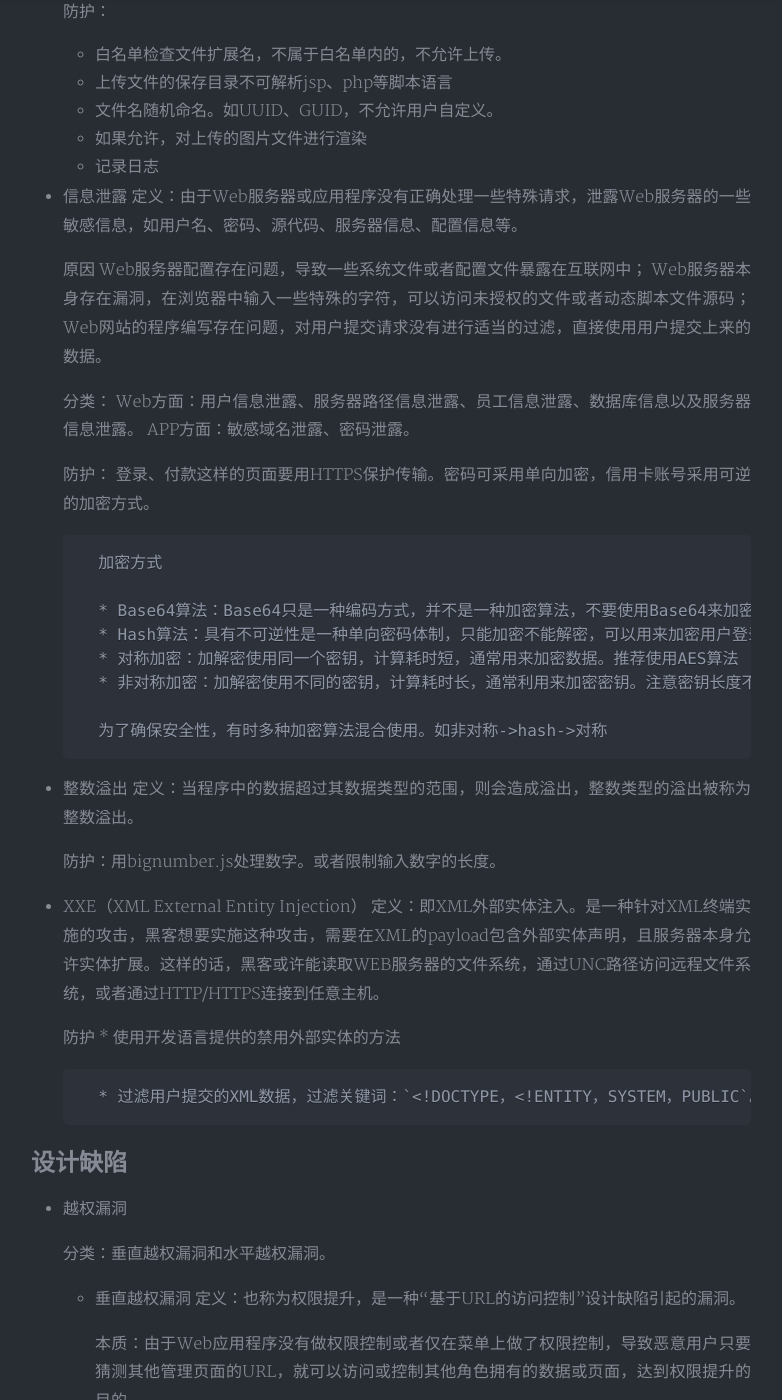
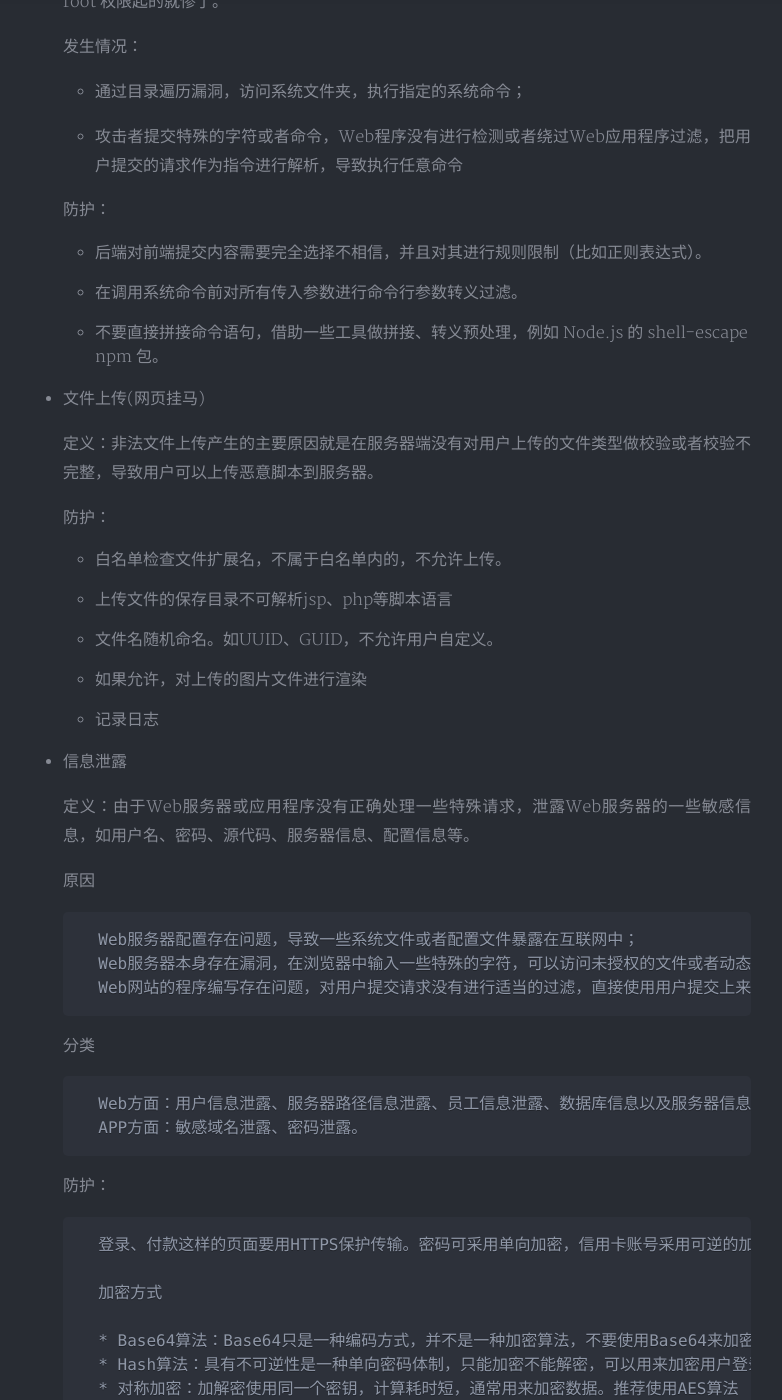
Before and after one commit to june111/june111.github.io, a Jekyll site: the page built from _posts/2018-12-05-web-security.md, in a window 1280 px wide and 1400 px high, scrolled down 7414 px. Shown: the whole window, without its empty margins (249-1031 px from the left). Built offline with Jekyll 4.4.1, drawn with Linux system fonts in a browser that asks for light colours; nearby versions of some CDN libraries; comment, search, counter and statistics services are not loaded; a style sheet for code colours, icons or effects is not loaded; some of the changed text lies outside the part shown.

Commit message:
格式调整

````diff
--- a/_posts/2018-12-05-web-security.md
+++ b/_posts/2018-12-05-web-security.md
@@ -171,21 +171,24 @@
 			* 当前用户打开其他用户填写的链接时，需告知风险（这也是很多论坛不允许直接在内容中发布外域链接的原因之一，不仅仅是为了用户留存，也有安全考虑）。
 
 * SQL注入
+
 	定义：用户可以提交一段数据库查询代码，根据程序返回的结果，获得某些他想得知的数据
 
 	本质：由于Web应用程序没有对用户输入数据的合法性进行判断，攻击者通过Web页面的输入区域(如URL、表单等) ，用精心构造的SQL语句插入特殊字符和指令，通过和数据库交互获得私密信息或者篡改数据库信息。
 
-	防护：
+	防护
 
 	1. 字符串长度验证，仅接受指定长度范围内的变量值。sql注入脚本必然会大大增加输入变量的长度，通过长度限制，比如用户名长度为 8 到 20 个字符之间，超过就判定为无效值。
-	2. 对特殊字符`'，"，\，<，>，&，*，;` 等sql注释符号进行转义处理，或编码转换。基本上所有的后端语言都有对字符串进行转义处理的方法，比如 lodash 的 `lodash._escapehtmlchar` 库。
+	2. 对特殊字符 ` '，"，\，<，>，&，*，; ` 等sql注释符号进行转义处理，或编码转换。基本上所有的后端语言都有对字符串进行转义处理的方法，比如 lodash 的 `lodash._escapehtmlchar` 库。
 	3. 对接收的参数进行类型格式化，如id参数值获取后，进行int类型转换
 	4. 永远不要使用动态拼装SQL。
 
-	所有的查询语句建议使用数据库提供的参数化查询（Parameterized Query）接口，参数化的语句使用参数而不是将用户输入变量嵌入到 SQL 语句中，即不要直接拼接 SQL 语句。例如 Node.js 中的 mysqljs 库的 `query` 方法中的 `?` 占位参数。
-	```
-	mysql.query(`SELECT * FROM user WHERE username = ? AND psw = ?`, [username, psw]);
-	```
+		所有的查询语句建议使用数据库提供的参数化查询（Parameterized Query）接口，参数化的语句使用参数而不是将用户输入变量嵌入到 SQL 语句中，即不要直接拼接 SQL 语句。例如 Node.js 中的 mysqljs 库的 `query` 方法中的 `?` 占位参数。
+
+		```MySQL
+		mysql.query(`SELECT * FROM user WHERE username = ? AND psw = ?`, [username, psw]);
+		```
+
 	5. 永远不要使用管理员权限的数据库连接(sa、root、admin)，为每个应用使用单独的专用的低特权账户进行有限的数据库连接。使用其他更安全的方式连接SQL数据库。例如已修正过SQL注入问题的数据库连接组件。
 	6. 不要把机密信息明文存放，请加密或者hash掉密码和敏感的信息。这样对方就算获取到整个表的数据内容，也没什么价值。
 	7. 应用的异常信息应该给出尽可能少的提示，最好使用自定义的错误信息对原始错误信息进行包装，把异常信息输出到日志而不是在页面中展示。
@@ -200,6 +203,7 @@
 	13. 不要过于细化返回的错误信息，如果目的是方便调试，就去使用后端日志，不要在接口上过多的暴露出错信息，毕竟真正的用户不关心太多的技术细节，只要话术合理就行。
 
 * 命令行注入
+
 	定义：指的是攻击者能够通过 HTTP 请求直接侵入主机，执行攻击者预设的 shell 命令。
 
 	本质：通过URL发起请求，在Web服务器端执行未授权的命令，获取系统信息，篡改系统配置，控制整个系统，使系统瘫痪等。
@@ -217,6 +221,7 @@
 	* 不要直接拼接命令语句，借助一些工具做拼接、转义预处理，例如 Node.js 的 shell-escape npm 包。
 
 * 文件上传(网页挂马)
+
 	定义：非法文件上传产生的主要原因就是在服务器端没有对用户上传的文件类型做校验或者校验不完整，导致用户可以上传恶意脚本到服务器。
 
 	防护：
@@ -227,18 +232,22 @@
 	* 记录日志
 
 * 信息泄露
+
 	定义：由于Web服务器或应用程序没有正确处理一些特殊请求，泄露Web服务器的一些敏感信息，如用户名、密码、源代码、服务器信息、配置信息等。
 
 	原因
+
 		Web服务器配置存在问题，导致一些系统文件或者配置文件暴露在互联网中；
 		Web服务器本身存在漏洞，在浏览器中输入一些特殊的字符，可以访问未授权的文件或者动态脚本文件源码；
 		Web网站的程序编写存在问题，对用户提交请求没有进行适当的过滤，直接使用用户提交上来的数据。
 
-	分类：
+	分类
+
 		Web方面：用户信息泄露、服务器路径信息泄露、员工信息泄露、数据库信息以及服务器信息泄露。
 		APP方面：敏感域名泄露、密码泄露。
 
 	防护：
+
 		登录、付款这样的页面要用HTTPS保护传输。密码可采用单向加密，信用卡账号采用可逆的加密方式。
 
 		加密方式
@@ -251,14 +260,17 @@
 		为了确保安全性，有时多种加密算法混合使用。如非对称->hash->对称
 
 * 整数溢出
+
 	定义：当程序中的数据超过其数据类型的范围，则会造成溢出，整数类型的溢出被称为整数溢出。
 
 	防护：用bignumber.js处理数字。或者限制输入数字的长度。
 
 * XXE（XML External Entity Injection）
+
 	定义：即XML外部实体注入。是一种针对XML终端实施的攻击，黑客想要实施这种攻击，需要在XML的payload包含外部实体声明，且服务器本身允许实体扩展。这样的话，黑客或许能读取WEB服务器的文件系统，通过UNC路径访问远程文件系统，或者通过HTTP/HTTPS连接到任意主机。
 
 	防护
+
 		* 使用开发语言提供的禁用外部实体的方法
 
 		* 过滤用户提交的XML数据，过滤关键词：`<!DOCTYPE，<!ENTITY，SYSTEM，PUBLIC`。
@@ -268,13 +280,16 @@
 * 越权漏洞
 
 	分类：垂直越权漏洞和水平越权漏洞。
+
 	* 垂直越权漏洞
+
 		定义：也称为权限提升，是一种“基于URL的访问控制”设计缺陷引起的漏洞。
 
 		本质：由于Web应用程序没有做权限控制或者仅在菜单上做了权限控制，导致恶意用户只要猜测其他管理页面的URL，就可以访问或控制其他角色拥有的数据或页面，达到权限提升的目的。
 
 
 	* 水平越权漏洞
+
 		定义：是一种“基于数据的访问控制”设计缺陷引起的漏洞。
 
 		本质：由于服务器端在接收到请求数据进行操作时没有判断数据的所属人而导致的越权数据访问漏洞。如服务器端从客户端提交的request参数（用户能够控制的数据）中获取用户id，恶意攻击者通过变换请求ID的值，查看或修改不属于本人的数据。
@@ -282,11 +297,13 @@
 	防护：配置FILTER拦截器，对请求所有URL进行拦截，对于需要进行授权的URL进行权限校验，防止用户越权访问系统资源。
 
 * 目录遍历
+
 	定义：又称目录穿越、恶意浏览、文件泄露等。指通过在 URL 或参数中构造 ../，./ ，或者附加“../”的一些变形（如“..\”或“..//”）和类似的跨父目录字符串的 ASCII 编码、unicode 编码等，完成目录跳转，读取操作系统各个目录下的敏感文件，也可以称作「任意文件读取漏洞」。
 
 	原理：程序没有充分过滤用户输入的 ../ 之类的目录跳转符，导致用户可以通过提交目录跳转来遍历服务器上的任意文件。使用多个.. 符号，不断向上跳转，最终停留在根 /，通过绝对路径去读取任意文件。
 
 	防护
+
 		* 对 URL 或者参数进行 ../，./ 等字符的转义过滤。
 		* 要下载的文件地址保存至数据库中。
 		* 文件ID使用随机数命名
@@ -307,6 +324,7 @@
 	原因：基本上就是发生在服务器配置上了，服务器可以设置哪些路径的文件才可以被直接访问的
 
 	分类：
+
 	* .hg源码泄漏
 	* .git源码泄漏
 	* .DS_Store文件泄漏
@@ -318,6 +336,7 @@
 	防护：所有的服务器都提供了静态资源机制，所以在通过服务器配置静态资源目录和路径的时候，一定要注意检验，不然很可能产生漏洞。
 
 * 点击劫持(Click jacking)
+
 	定义：点击劫持是一种视觉上的欺骗手段，攻击者使用一个透明的、不可见的iframe，覆盖在一个网页上，然后诱使用户在该网页上进行操作，此时用户在不知情的情况下点击了透明的iframe页面。通过调整iframe页面的位置，可以诱使用户恰好点击在iframe页面的一些功能性按钮上。
 
 	防护： 配置FILTER拦截器，在服务器端返回请求中，使用一个HTTP头“X-Frame-Options”值为SAMEORIGIN-同源策略  ，则frame页面的地址只能为同源域名下面的页面，防止点击劫持漏洞发生。
@@ -346,6 +365,7 @@
 ### 其他
 
 * 服务端请求伪造 SSRF（Server-Side Request Forgery）
+
 	定义：一种由攻击者构造形成由服务端发起请求的一个安全漏洞
 
 	本质：是由于有些应用（网页分享、站长工具、图片搜索等）提供了通过URL 获取其他站点资源的功能，当这种功能没有对协议、网络边界等做好限制，导致这种功能被滥用，攻击者可以利用这种缺陷获取内网敏感数据、DOS 内网服务器、获取内网服务器权限、读取文件等。
@@ -359,12 +379,14 @@
 	* 内网服务器禁用不必要的协议，仅允许HTTP和HTTPS请求，防止类似于file:///、gopher://、ftp:// 等协议引起的安全问题。
 
 * DDoS 攻击
+
 	定义：又叫分布式拒绝服务，全称 Distributed Denial of Service，其原理就是利用大量的请求造成资源过载，导致服务不可用
 
 	分类：从层次上可分为网络层攻击与应用层攻击。网络层 DDos 攻击包括 SYN Flood、ACK Flood、UDP Flood、ICMP Flood 等。
 
 	防护
 		网络层 DDoS 防御
+
 		网络层的 DDoS 攻击究其本质其实是无法防御的，我们能做得就是不断优化服务本身部署的网络架构，以及提升网络带宽。当然，还是做好以下几件事也是有助于缓解网络层 DDoS 攻击的冲击：
 
 		* 网络架构上做好优化，采用负载均衡分流。
@@ -380,6 +402,7 @@
 		* 限制在防火墙外与网络文件共享。这样会给黑客截取系统文件的机会，主机的信息暴露给黑客，无疑是给了对方入侵的机会。
 
 		应用层 DDoS 防御
+
 		应用层 DDoS 攻击不是发生在网络层，是发生在 TCP 建立握手成功之后，应用程序处理请求的时候，现在很多常见的 DDoS 攻击都是应用层攻击。应用层攻击千变万化，目的就是在网络应用层耗尽你的带宽，下面列出集中典型的攻击类型：CC 攻击、DNS Flood、HTTP 慢速连接攻击。
 
 		* 判断 User-Agent 字段（不可靠，因为可以随意构造）
@@ -397,6 +420,7 @@
 	防护：
 
 	DNS 劫持
+
 	DNS 劫持，也叫做域名劫持。DNS 的作用是把网络地址域名对应到真实的计算机能够识别的 IP 地址，以便计算机能够进一步通信，传递网址和内容等。如果当用户通过某一个域名访问一个站点的时候，被篡改的 DNS 服务器返回的是一个恶意的钓鱼站点的 IP，用户就被劫持到了恶意钓鱼站点，然后继而会被钓鱼输入各种账号密码信息，泄漏隐私。
 
 	这类劫持，要不就是网络运营商搞的鬼，一般小的网络运营商与黑产勾结会劫持 DNS，要不就是电脑中毒，被恶意篡改了路由器的 DNS 配置，基本上做为开发者或站长却是很难察觉的，除非有用户反馈，现在升级版的 DNS 劫持还可以对特定用户、特定区域等使用了用户画像进行筛选用户劫持的办法，另外这类广告显示更加随机更小，一般站长除非用户投诉否则很难觉察到，就算觉察到了取证举报更难。无论如何，如果接到有 DNS 劫持的反馈，一定要做好以下几件事：
@@ -412,9 +436,11 @@
 	HTTPS 协议就是一种基于 SSL 协议的安全加密网络应用层协议，可以很好的防止 HTTP 劫持。将你的站点全站改造成 HTTPS。
 
 * IP登录限制绕过
-	定义：系统根据客户端提交的x-forwarded-for值来判断内网登陆还是外网登陆，当客户端请求携带x-forwarded-for值为127.0.0.1时，可直接使用内网登陆方式登陆系统。
+
+	`定义`：系统根据客户端提交的x-forwarded-for值来判断内网登陆还是外网登陆，当客户端请求携带x-forwarded-for值为127.0.0.1时，可直接使用内网登陆方式登陆系统。
 
 * 异常调试信息泄露
+
 	本质：代码中使用e.printStackTrace()打印异常错误信息，在系统发生异常时，如未自定义错误页面，系统就会将发生异常的详细信息打印出来。
 
 	防护：不要使用e.printStackTrace()
--- a/assets/css/github-markdown.css
+++ b/assets/css/github-markdown.css
@@ -382,11 +382,11 @@
   content: "";
 }
 
-.markdown-body>*:first-child {
+.markdown-body > *:first-child {
   margin-top: 0 !important;
 }
 
-.markdown-body>*:last-child {
+.markdown-body > *:last-child {
   margin-bottom: 0 !important;
 }
 
@@ -429,11 +429,11 @@
   border-left: 0.25em solid #dfe2e5;
 }
 
-.markdown-body blockquote>:first-child {
+.markdown-body blockquote > :first-child {
   margin-top: 0;
 }
 
-.markdown-body blockquote>:last-child {
+.markdown-body blockquote > :last-child {
   margin-bottom: 0;
 }
 
@@ -518,12 +518,12 @@
   margin-bottom: 0;
 }
 
-.markdown-body li>p {
+.markdown-body li > p {
   margin-top: 16px;
 }
 
-.markdown-body li+li {
-    margin-top: 0.25em;
+.markdown-body li + li {
+  margin-top: 16px;
 }
 
 .markdown-body dl {
@@ -590,7 +590,7 @@
   box-shadow: inset 0 -1px 0 #959da5;
 }
 
-.markdown-body :checked+.radio-label {
+.markdown-body :checked + .radio-label {
   position: relative;
   z-index: 1;
   border-color: #0366d6;
@@ -600,7 +600,7 @@
   list-style-type: none;
 }
 
-.markdown-body .task-list-item+.task-list-item {
+.markdown-body .task-list-item + .task-list-item {
   margin-top: 3px;
 }
 
````
Lines whose indentation alone changed are shown as unchanged.
